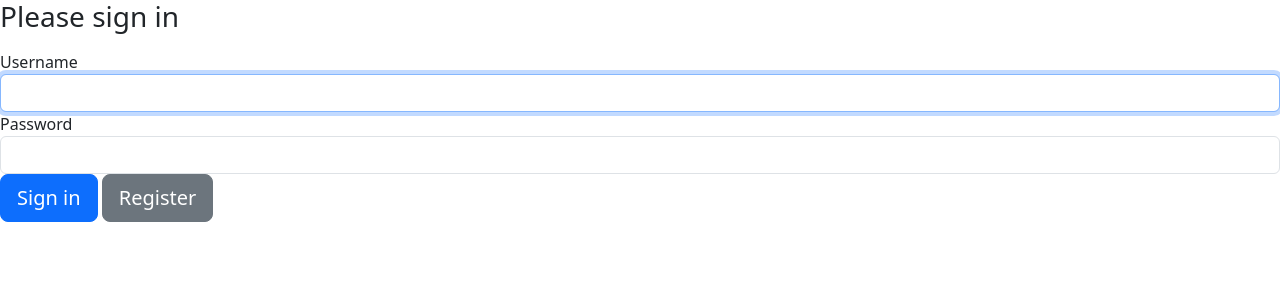
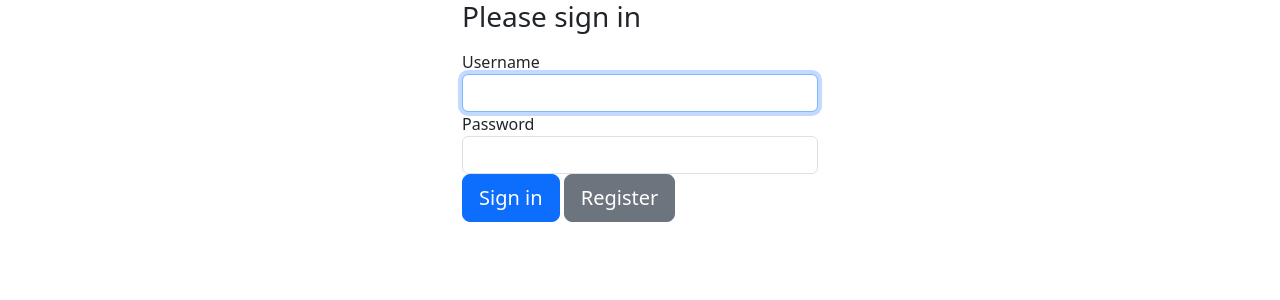
Before and after one commit to antoniusz22/Kronikarz, a Symfony app: template templates/security/login.html.twig in a window 1280 px wide. Shown: the top 300 px of the page. Run offline with Twig, Linux system fonts and the light colour scheme; the template is opened without the code that fills it, so the values that code supplies are empty; some libraries are stand-ins or nearby versions.

Commit message:
Ostylowanie formularza loginu i rejestracji

```diff
--- a/templates/security/login.html.twig
+++ b/templates/security/login.html.twig
@@ -3,6 +3,7 @@
 {% block title %}Log in!{% endblock %}
 
 {% block body %}
+<div class="container">
 <form method="post">
     {% if error %}
         <div class="alert alert-danger">{{ error.messageKey|trans(error.messageData, 'security') }}</div>
@@ -14,11 +15,31 @@
         </div>
     {% endif %}
 
+    <div class="row">
+        <div class="col-4"></div>
+        <div class="col-4">
             <h1 class="h3 mb-3 font-weight-normal">Please sign in</h1>
+        </div>
+        <div class="col-4"></div>
+    </div>
+
+    <div class="row">
+        <div class="col-4"></div>
+        <div class="col-4">
             <label for="inputUsername">Username</label>
             <input type="text" value="{{ last_username }}" name="username" id="inputUsername" class="form-control" autocomplete="username" required autofocus>
+        </div>
+        <div class="col-4"></div>
+    </div>
+
+    <div class="row">
+        <div class="col-4"></div>
+        <div class="col-4">
             <label for="inputPassword">Password</label>
             <input type="password" name="password" id="inputPassword" class="form-control" autocomplete="current-password" required>
+        </div>
+        <div class="col-4"></div>
+    </div>
 
     <input type="hidden" name="_csrf_token"
            value="{{ csrf_token('authenticate') }}"
@@ -34,12 +55,18 @@
             </label>
         </div>
     #}
-
+    <div class="row">
+        <div class="col-4"></div>
+        <div class="col-4">
             <button class="btn btn-lg btn-primary" type="submit">
                 Sign in
             </button>
             <a class="btn btn-lg btn-secondary" href="./register">
                 Register
             </a>
+        </div>
+        <div class="col-4"></div>
+    </div>
 </form>
+</div>
 {% endblock %}
```
Also changed, not shown: templates/registration/register.html.twig (+34 -0 lines). Lines whose indentation alone changed are shown as unchanged.
